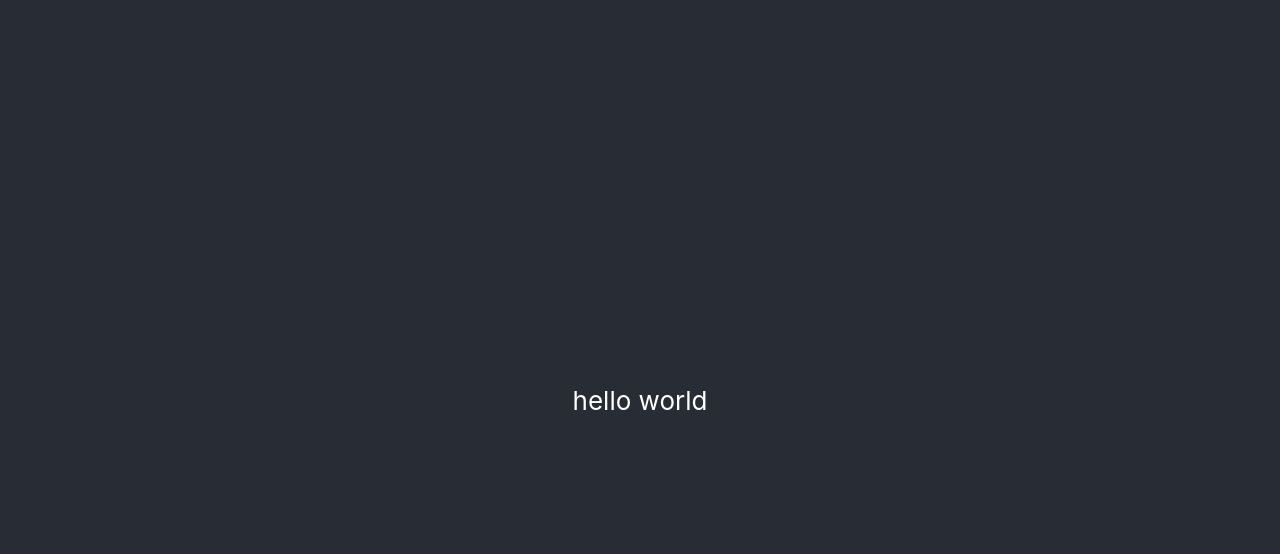
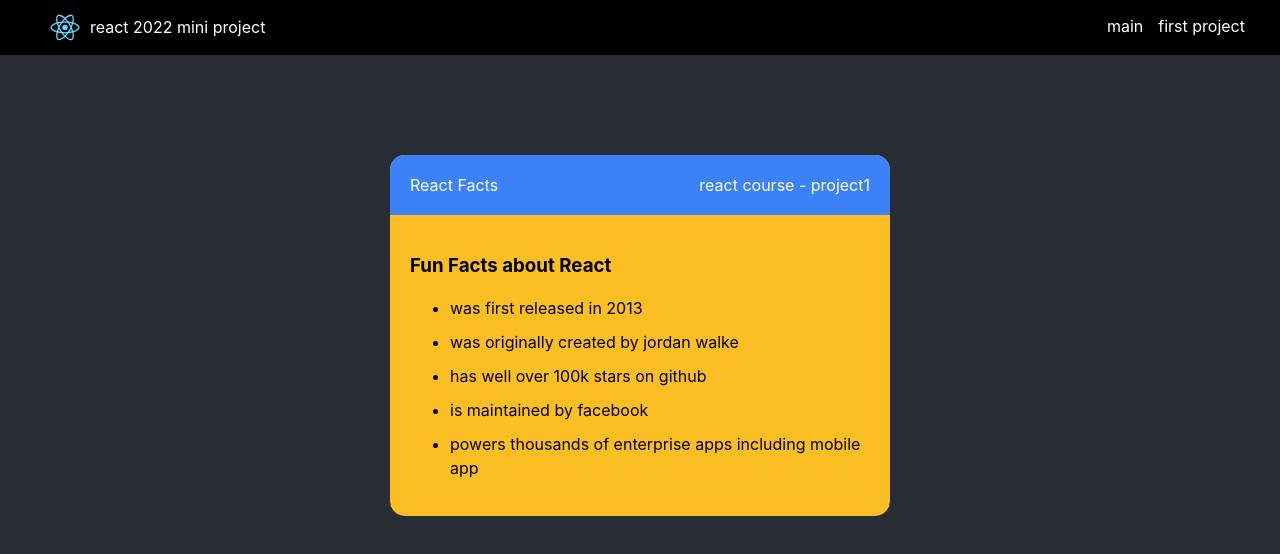
Before and after one commit to solfincode/freecodecamp-react-2022, a React (Create React App) app: page /first-project in a window 1280 px wide. Shown: the top 554 px of the page. Built offline with nearby package versions, Linux system fonts and the light colour scheme.

Commit message:
creating first mini project

```diff
--- a/package.json
+++ b/package.json
@@ -8,7 +8,9 @@
     "@testing-library/user-event": "^13.2.1",
     "react": "^17.0.2",
     "react-dom": "^17.0.2",
+    "react-router-dom": "6",
     "react-scripts": "5.0.0",
+    "styled-components": "^5.3.3",
     "web-vitals": "^2.1.0"
   },
   "scripts": {
--- a/src/App.css
+++ b/src/App.css
@@ -1,20 +1,13 @@
+body {
+  background-color: #282c34;
+  color: white;
+}
+
 .App {
   text-align: center;
 }
 
-.App-logo {
-  height: 40vmin;
-  pointer-events: none;
-}
-
-@media (prefers-reduced-motion: no-preference) {
-  .App-logo {
-    animation: App-logo-spin infinite 20s linear;
-  }
-}
-
 .App-header {
-  background-color: #282c34;
   min-height: 100vh;
   display: flex;
   flex-direction: column;
@@ -24,15 +17,10 @@
   color: white;
 }
 
-.App-link {
-  color: #61dafb;
+a {
+  color: white;
+  text-decoration: none;
 }
-
-@keyframes App-logo-spin {
-  from {
-    transform: rotate(0deg);
-  }
-  to {
-    transform: rotate(360deg);
-  }
+a:hover {
+  color: teal;
 }
--- a/src/App.js
+++ b/src/App.js
@@ -1,12 +1,21 @@
 import "./App.css";
+//router
+import { Routes, Route, Link } from "react-router-dom";
+
+//component
+import Home from "./screens/Home";
+import FirstProject from "./screens/FirstProject";
+import Navbar from "./components/Navbar";
 
 function App() {
   return (
-    <div className="App">
-      <header className="App-header">
-        <p>hello world</p>
-      </header>
-    </div>
+    <>
+      <Navbar title="react 2022 mini project" />
+      <Routes>
+        <Route path="/" element={<Home />} />
+        <Route path="/first-project" element={<FirstProject />} />
+      </Routes>
+    </>
   );
 }
 
--- /dev/null
+++ b/src/assets/styled.js
@@ -0,0 +1,63 @@
+import styled from "styled-components";
+
+export const Header = styled.div`
+  background-color: black;
+  display: flex;
+  flex-direction: row;
+  justify-content: space-between;
+  padding: 0 20px;
+`;
+
+export const BrandContainer = styled.div`
+  display: flex;
+  flex-direction: row;
+  padding: 10px 20px;
+`;
+export const BrandTitle = styled.div`
+  margin-top: 7px;
+`;
+export const BrandImage = styled.img`
+  width: 30px;
+`;
+
+export const ListStyle = styled.li`
+  list-style: none;
+  margin-right: 15px;
+  cursor: pointer;
+`;
+
+export const NavbarEl = styled.ul`
+  display: flex;
+`;
+
+export const ULContainer = styled.ul``;
+
+export const LIEl = styled.li`
+  text-align: left;
+  list-style-type: disc;
+  margin-bottom: 10px;
+  line-height: 1.5rem;
+`;
+
+export const BoxCon = styled.div`
+  width: 500px;
+  margin: 0 auto;
+  background-color: #fbbf24;
+  border-radius: 15px;
+  margin-top: 100px;
+`;
+
+export const Nav = styled.div`
+  display: flex;
+  flex-dirction: row;
+  justify-content: space-between;
+  background-color: #3b82f6;
+  padding: 20px;
+  border-top-right-radius: 15px;
+  border-top-left-radius: 15px;
+`;
+
+export const Container = styled.div`
+  padding: 20px;
+  color: black;
+`;
--- /dev/null
+++ b/src/components/Navbar.js
@@ -0,0 +1,35 @@
+import React from "react";
+import { Link } from "react-router-dom";
+import {
+  Header,
+  BrandContainer,
+  BrandImage,
+  BrandTitle,
+  ListStyle,
+  NavbarEl,
+} from "../assets/styled";
+//image
+import logo from "../assets/logo.svg";
+
+const Navbar = ({ title }) => {
+  return (
+    <>
+      <Header>
+        <BrandContainer>
+          <BrandImage src={logo} style={{ width: "50px" }} />
+          <BrandTitle>{title}</BrandTitle>
+        </BrandContainer>
+        <NavbarEl>
+          <Link to="/">
+            <ListStyle>main</ListStyle>
+          </Link>
+          <Link to="/first-project">
+            <ListStyle>first project</ListStyle>
+          </Link>
+        </NavbarEl>
+      </Header>
+    </>
+  );
+};
+
+export default Navbar;
--- a/src/index.js
+++ b/src/index.js
@@ -2,10 +2,11 @@
 import ReactDOM from "react-dom";
 import "./index.css";
 import App from "./App";
+import { BrowserRouter } from "react-router-dom";
 
 ReactDOM.render(
-  <React.StrictMode>
+  <BrowserRouter>
     <App />
-  </React.StrictMode>,
+  </BrowserRouter>,
   document.getElementById("root")
 );
--- /dev/null
+++ b/src/screens/FirstProject.js
@@ -0,0 +1,30 @@
+import React from "react";
+import Navbar from "../components/Navbar";
+import { ULContainer, LIEl, BoxCon, Nav, Container } from "../assets/styled";
+
+const FirstProject = () => {
+  return (
+    <>
+      <BoxCon>
+        <Nav>
+          <div>React Facts</div>
+          <div>react course - project1</div>
+        </Nav>
+        <Container>
+          <h3>Fun Facts about React</h3>
+          <ULContainer>
+            <LIEl>was first released in 2013</LIEl>
+            <LIEl>was originally created by jordan walke</LIEl>
+            <LIEl>has well over 100k stars on github</LIEl>
+            <LIEl>is maintained by facebook</LIEl>
+            <LIEl>
+              powers thousands of enterprise apps including mobile app
+            </LIEl>
+          </ULContainer>
+        </Container>
+      </BoxCon>
+    </>
+  );
+};
+
+export default FirstProject;
--- /dev/null
+++ b/src/screens/Home.js
@@ -0,0 +1,13 @@
+import React from "react";
+
+const Home = () => {
+  return (
+    <div className="App">
+      <header className="App-header">
+        <p>Mini React Projects by freecodecamp and scrimba</p>
+      </header>
+    </div>
+  );
+};
+
+export default Home;
```
Also changed, not shown: src/assets/logo.svg (added), 1 other file (tests, documents, lock files or other folders).
